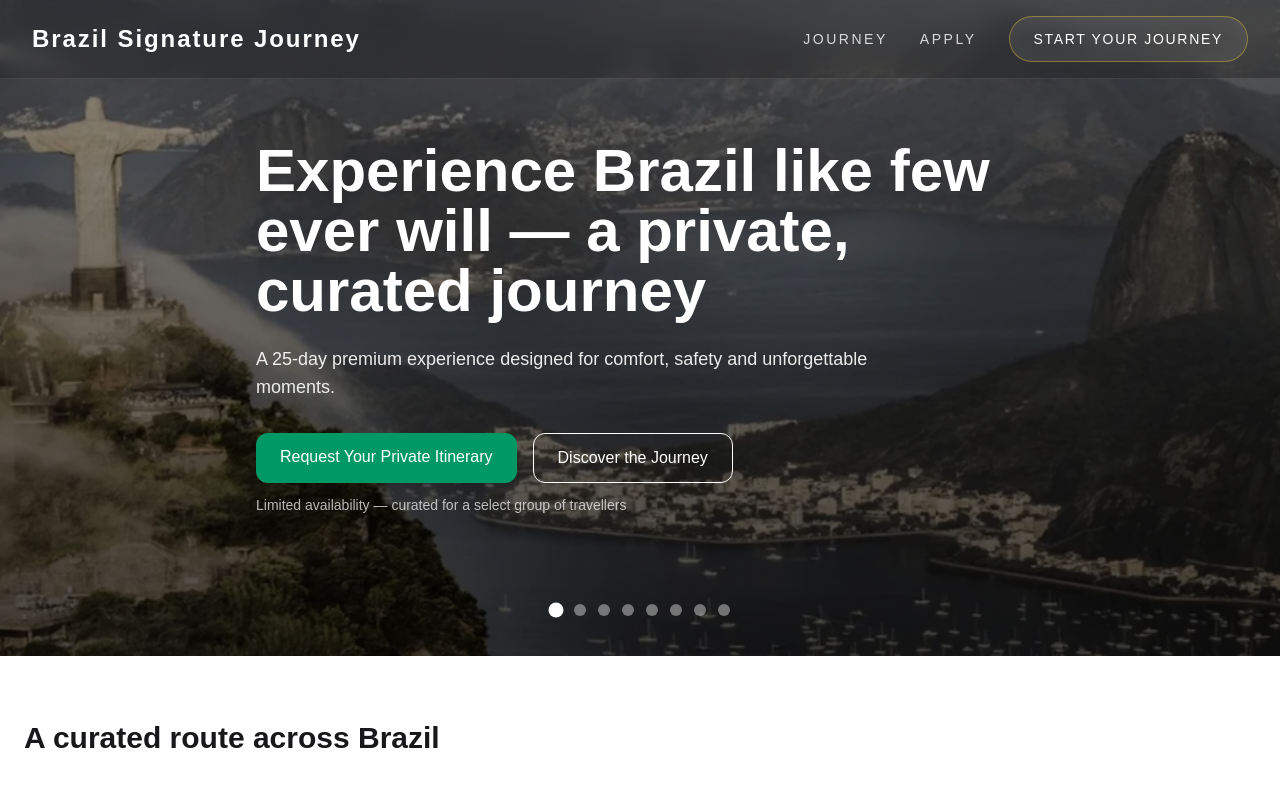
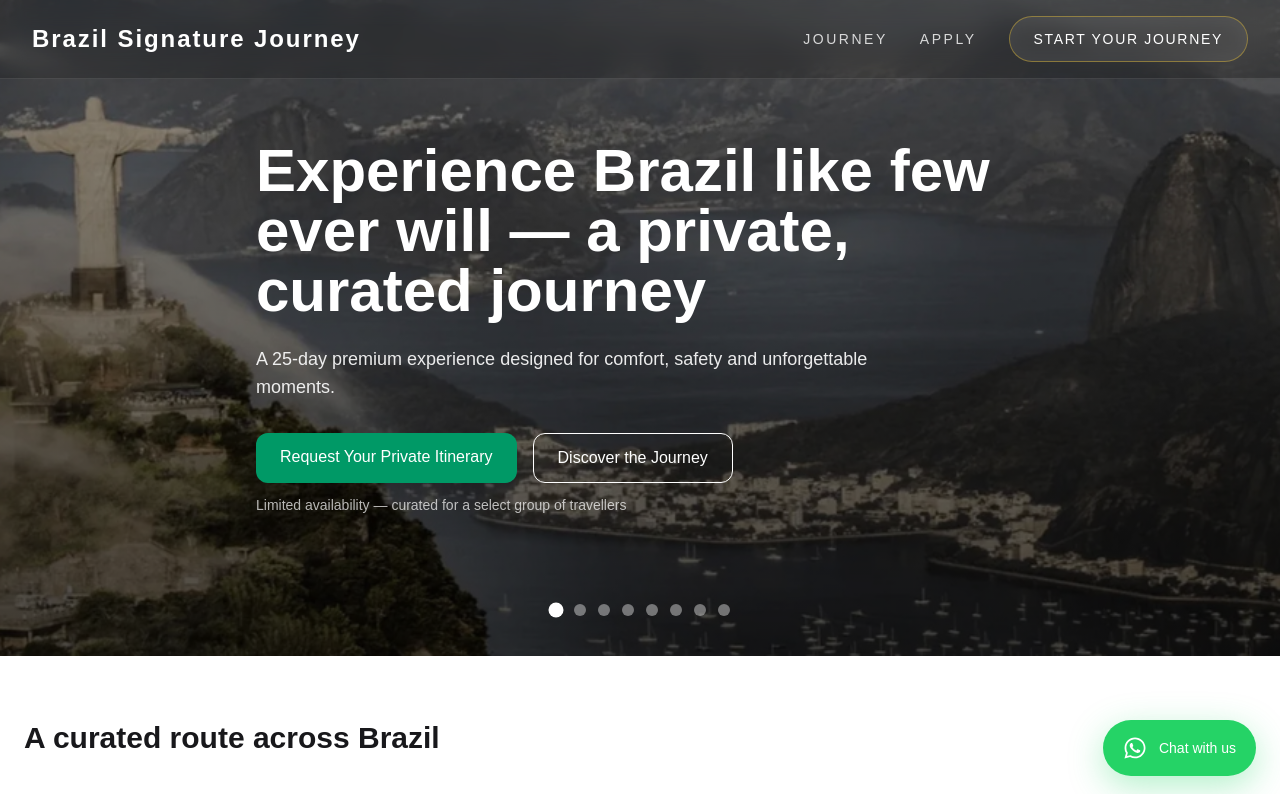
Before and after one commit to renatovvjr/brazil-premium-travel, a React (Vite) app: page / in a window 1280 px wide. Shown: the top 794 px of the page. Built offline with nearby package versions, Linux system fonts and the light colour scheme; no server answers.

Commit message:
Add premium floating WhatsApp button

```diff
--- a/src/App.jsx
+++ b/src/App.jsx
@@ -511,6 +511,19 @@ export default function App() {
 
         </div>
       </footer >
+      {/* FLOATING WHATSAPP */}
+      <a
+        href="https://wa.me/61470289562"
+        target="_blank"
+        rel="noreferrer"
+        className="fixed bottom-6 right-6 z-50 flex items-center gap-3 rounded-full bg-[#25D366] px-5 py-4 text-white shadow-[0_10px_35px_rgba(37,211,102,0.35)] transition duration-300 hover:scale-105 hover:shadow-[0_15px_45px_rgba(37,211,102,0.45)]"
+      >
+        <FaWhatsapp size={24} />
+
+        <span className="hidden text-sm font-medium md:block">
+          Chat with us
+        </span>
+      </a>
     </div >
   )
 }
```
